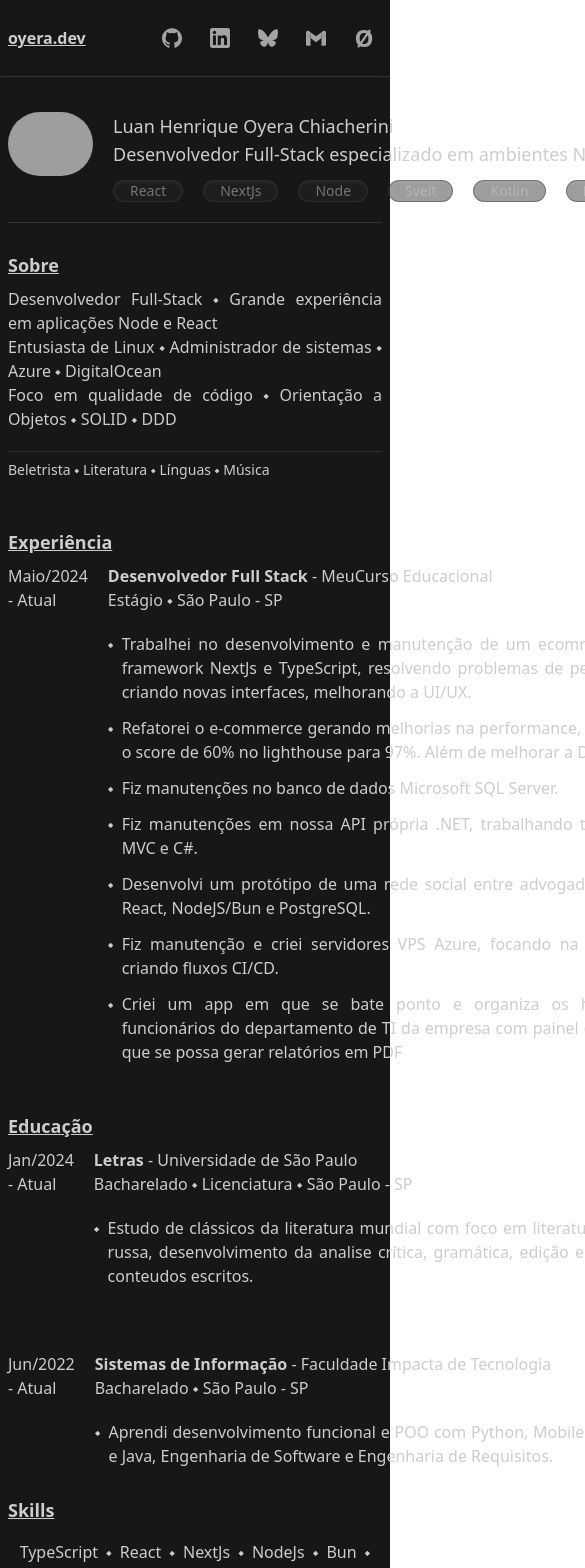
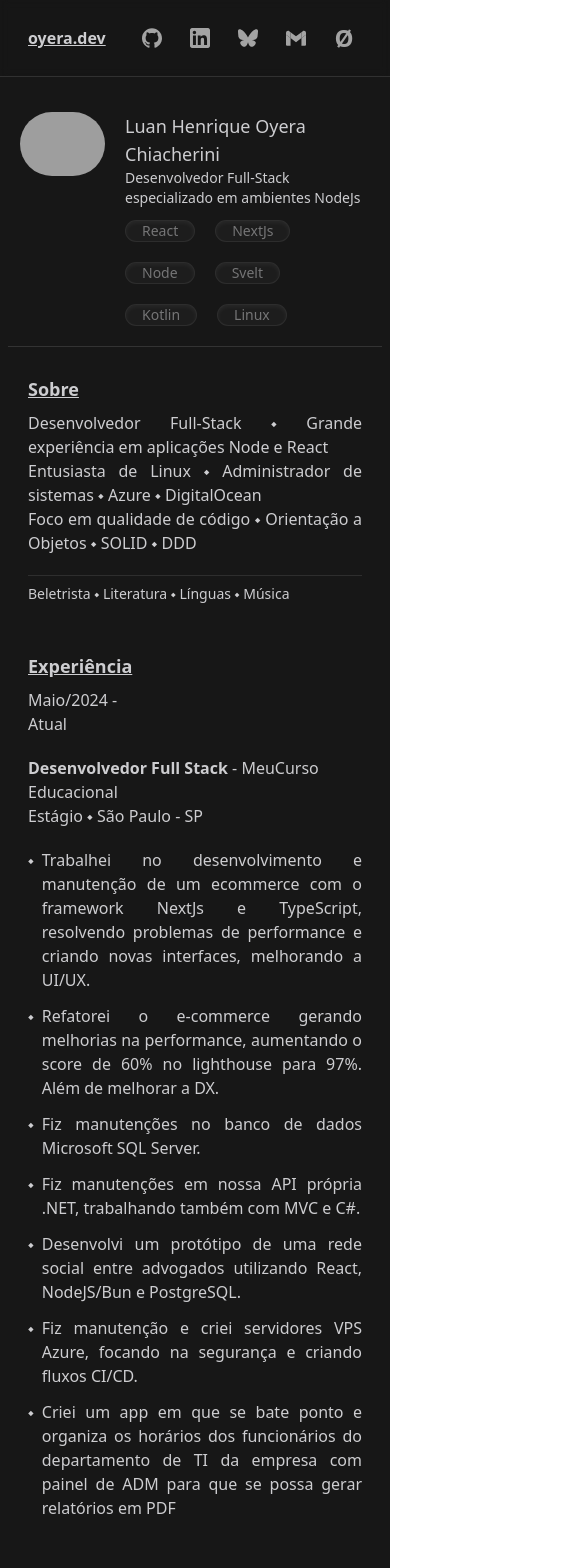
Before and after one commit to OYERA1/curriculum-vitae, a SvelteKit app: page / in a window 390 px wide. Shown: the top 1568 px of the page, 585 px wide, since content can reach past the window. Built offline with nearby package versions, Linux system fonts and the light colour scheme; grey boxes are pictures that could not be loaded.

Commit message:
fix mobile

```diff
--- a/src/app.css
+++ b/src/app.css
@@ -4,7 +4,7 @@
 
 @layer components {
 	.contain {
-		@apply max-w-screen-md flex w-full;
+		@apply px-5 md:px-0 md:max-w-screen-md flex w-full;
 	}
 
 	.title {
--- a/src/components/About.svelte
+++ b/src/components/About.svelte
@@ -1,4 +1,4 @@
-<div class="py-5">
+<div class="px-5 py-5 md:px-0">
     <h3 class="title">
         Sobre
     </h3>
--- a/src/components/Education.svelte
+++ b/src/components/Education.svelte
@@ -2,7 +2,7 @@
 import { education } from "../constants/education-data";
 import List from "./List.svelte";
 </script>
-<div class="py-5">
+<div class="px-5 py-5 md:px-0">
     <h3 class="title">
         Educação
     </h3>
--- a/src/components/List.svelte
+++ b/src/components/List.svelte
@@ -6,7 +6,7 @@ import ListHeader from "./ListHeader.svelte";
 const { props }: { props: List } = $props();
 </script>
 
-<li class="flex gap-5 justify-between">
+<li class="flex flex-col md:flex-row gap-5 justify-between">
     <ListDate final={props.finalDate} start={props.startDate}/>
     <div class="flex flex-col gap-5">
             <ListHeader props={{...props}}  />
--- a/src/components/ListContent.svelte
+++ b/src/components/ListContent.svelte
@@ -2,7 +2,7 @@
 const { content }: Pick<List, "content"> = $props();
 </script>
 
-<ul class="flex flex-col gap-3 w-[575px]" >
+<ul class="flex flex-col gap-3 md:w-[575px]" >
     {#each content as strings }
     <li class="flex gap-2 items-start text-justify ">
         ⬩ <p>{strings}</p>
--- a/src/components/Resume.svelte
+++ b/src/components/Resume.svelte
@@ -2,18 +2,18 @@
 import Badge from "./Badge.svelte";
 </script>
 
-<div class="w-full flex gap-5 items-start text-muted font-medium text-lg py-5 border-b border-muted/15">
+<div class="w-full px-3 md:px-0 flex gap-5 items-start text-muted font-medium text-lg py-5 border-b border-muted/15">
     <img src="https://github.com/oyera1.png" width="85" alt="" class="rounded-full">
     <div class="flex flex-col gap-3">
         <div>
             <h1 class="">
                 Luan Henrique Oyera Chiacherini
             </h1>
-            <h2 class="font-light">
+            <h2 class="font-light text-sm md:text-base">
                 Desenvolvedor Full-Stack especializado em ambientes NodeJs
             </h2>
         </div>
-        <div class="flex gap-5">
+        <div class="flex flex-wrap md:flex-nowrap gap-5">
             <Badge content="React"/>
             <Badge content="NextJs"/>
             <Badge content="Node"/>
--- a/src/components/Skills.svelte
+++ b/src/components/Skills.svelte
@@ -1,9 +1,8 @@
 <script>
 import { skills } from "../constants/skills-data";
-import Badge from "./Badge.svelte";
 </script>
 
-
+<div class="px-5 py-5 md:px-0">
     <h4 class="title">
         Skills
     </h4>
@@ -20,3 +19,5 @@ import Badge from "./Badge.svelte";
         {/each}
 
     </div>
+
+</div>
--- a/src/components/Work.svelte
+++ b/src/components/Work.svelte
@@ -3,7 +3,7 @@ import { work } from "../constants/work-data";
 import List from "./List.svelte";
 </script>
 
-<div class="py-5">
+<div class="px-5 py-5 md:px-0">
     <h3 class="title">
         Experiência
     </h3>
--- a/src/constants/skills-data.ts
+++ b/src/constants/skills-data.ts
@@ -1,3 +1,3 @@
 export const skills = [
-    'TypeScript', 'React', "NextJs", 'NodeJs', "Bun", "Vitest", "Jest", "Docker", "SQL", "NoSQL", "ReactNative", 'Linux', 'Git/Github',
+    'TypeScript', 'React', "NextJs", 'NodeJs', "Bun", "Vitest", "Jest", "Docker", "SQL", "NoSQL", "ReactNative", 'Linux', 'Git/Github', "Kotlin"
 ]
--- a/src/routes/+layout.svelte
+++ b/src/routes/+layout.svelte
@@ -7,7 +7,7 @@ const { children } = $props();
 
 
 
-<main class="relative py-20 [&>div]:px-2 text-muted [&>div]:w-full [&>div]:py-3 bg-background min-h-screen h-max items-center flex flex-col">
+<main class="relative w-full py-20 [&>div]:px-2 text-muted [&>div]:w-full [&>div]:py-3 bg-background min-h-screen h-max items-center flex flex-col">
 	<Header/>
 	<div class="contain flex-col gap-2">
 		{@render children()}
```
Lines whose indentation alone changed are shown as unchanged.
